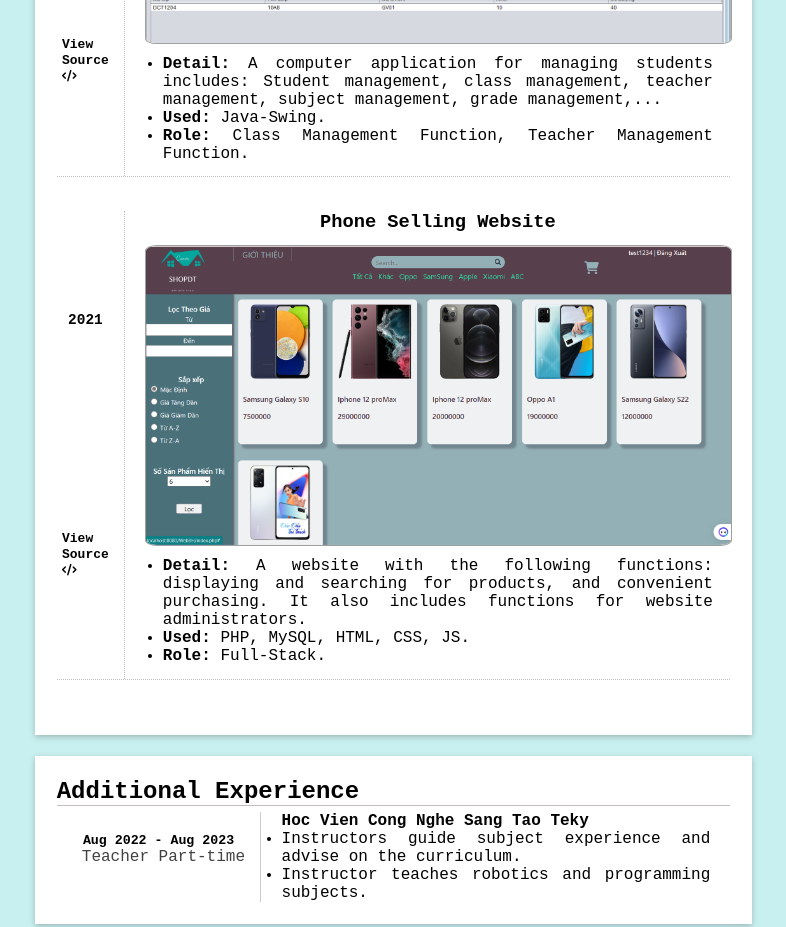
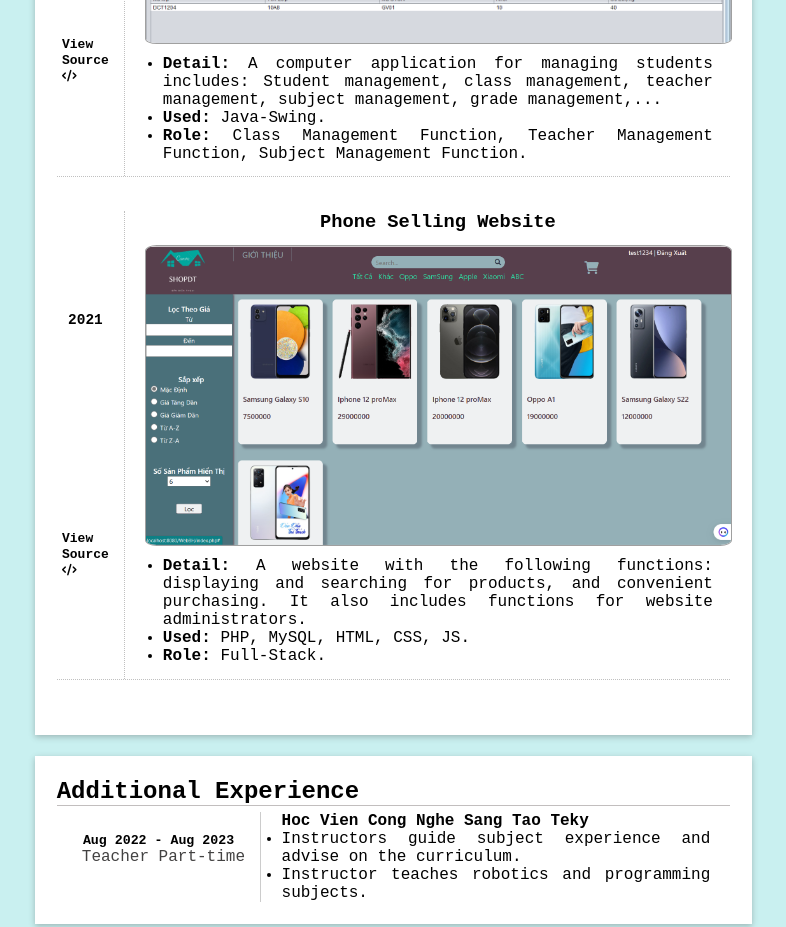
Before and after one commit to nhutduy5623/MyPortfolio, a plain HTML site: page index.html in a window 1280 px wide. Shown: the part 2380-3307 px from the top of the page, without its empty margins (400-1186 px from the left). Drawn offline with Linux system fonts and the light colour scheme.

Commit message:
Update index.html

```diff
--- a/index.html
+++ b/index.html
@@ -182,7 +182,7 @@
                                     <li><b>Detail:</b> A computer application for managing students includes: Student management, class
                                         management, teacher management, subject management, grade management,...</li>
                                     <li><b>Used:</b> Java-Swing.</li>
-                                    <li><b>Role:</b> Class Management Function, Teacher Management Function.</li>
+                                    <li><b>Role:</b> Class Management Function, Teacher Management Function, Subject Management Function.</li>
                                 </ul>
                             </div>
                         </div>
```
